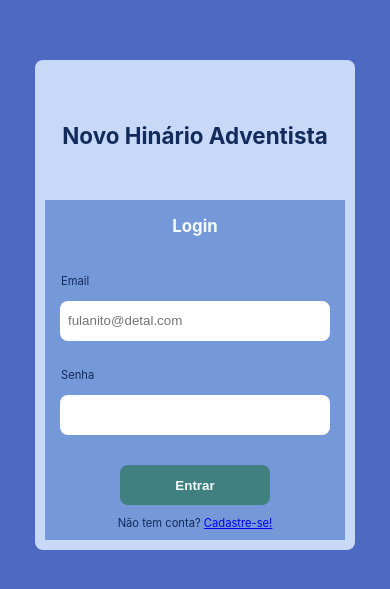
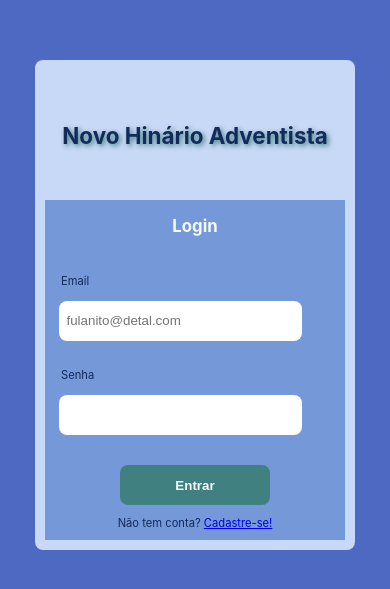
Before and after one commit to HardBoris/hinario-frontend, a React (Create React App) app: page /login in a window 390 px wide. Shown: the part 117-706 px from the top of the page. Built offline with nearby package versions, Linux system fonts and the light colour scheme.

Commit message:
feat: home mobil almost ready

```diff
--- a/src/pages/Home/index.tsx
+++ b/src/pages/Home/index.tsx
@@ -1,22 +1,26 @@
-import { useNavigate } from "react-router-dom";
-import "../../styles/layout.css";
-import { useAuth } from "../../context/UserContext";
+// import { useNavigate } from "react-router-dom";
+import "../../styles/global.css";
+// import { useAuth } from "../../context/UserContext";
 import { NavBar } from "../../components/NavBar";
+import "./style.css";
 
 export const Home = () => {
-  const history = useNavigate();
-  const { signOut } = useAuth();
+  // const history = useNavigate();
+  // const { signOut } = useAuth();
   return (
     <>
-      <NavBar />
-      <h1>Home</h1>
-
+      <header>
+        <h1>Novo Hinário Adventista</h1>
+      </header>
       <main>
-        <button onClick={() => history("/")}>Login</button>
-        <button onClick={() => history("signup")}>SignUp</button>
-        <button onClick={() => signOut()}>LogOut</button>
+        <h1>Igreja Adventista do Sétimo Dia</h1>
+        <div className="fields">
+          <input type="text" />
+        </div>
       </main>
-      <footer></footer>
+      <footer>
+        <NavBar />
+      </footer>
     </>
   );
 };
--- /dev/null
+++ b/src/pages/Home/style.css
@@ -0,0 +1,7 @@
+h1 {
+  text-shadow: 2px 2px 5px var(--verde-cobre);
+}
+
+.fields {
+  width: 90%;
+}
--- a/src/pages/Login/loginForm.tsx
+++ b/src/pages/Login/loginForm.tsx
@@ -47,7 +47,7 @@ export const LoginForm = () => {
           error={errors.email?.message}
           label="Email"
           placeholder="fulanito@detal.com"
-          defaultValue={email}
+          defaultValue={email ? email : ""}
         />
 
         <Input
--- a/src/styles/global.css
+++ b/src/styles/global.css
@@ -25,12 +25,48 @@ body {
   align-items: center;
 }
 
+header {
+  width: 100%;
+  height: 12vh;
+  background-color: var(--verde-cobre);
+  color: var(--claro);
+  display: flex;
+  justify-content: center;
+  align-items: center;
+}
+main {
+  width: 100%;
+  height: 76vh;
+  background-image: url("../assets/galapagos.jpg");
+  background-position: center;
+  background-size: cover;
+  color: var(--amarillo);
+  display: flex;
+  flex-direction: column;
+  justify-content: space-evenly;
+  align-items: center;
+  font-size: 1.1rem;
+  text-align: center;
+}
+
+footer {
+  width: 100%;
+  height: 12vh;
+  background-color: var(--claro);
+  color: var(--verde-cobre);
+  display: flex;
+  justify-content: center;
+  align-items: center;
+}
+
 :root {
   --fondo: #c8d8f7;
   --oscuro: #4e69c1;
   --claro: #f4fbfd;
   --oscuridad: #122b5b;
   --medio-oscuro: #7598d8;
+  --verde-cobre: #408080;
+  --amarillo: #f9ce06;
 }
 
 .group {
@@ -65,13 +101,13 @@ body {
 }
 
 .positivo {
-  background-color: #408080;
+  background-color: var(--verde-cobre);
   color: var(--claro);
 }
 
 .positivo:hover {
-  border: 2px solid #408080;
-  color: #408080;
+  border: 2px solid var(--verde-cobre);
+  color: var(--verde-cobre);
   background-color: var(--claro);
 }
 
```
Also changed, not shown: src/assets/galapagos.jpg (added).
